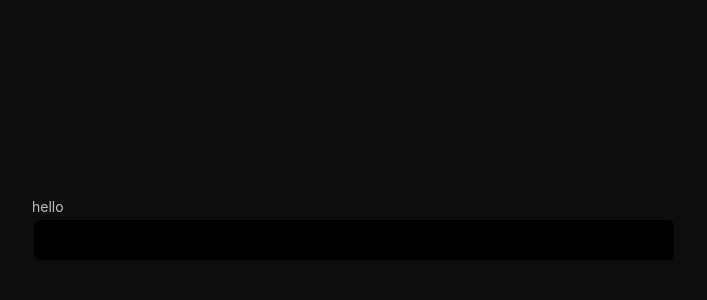
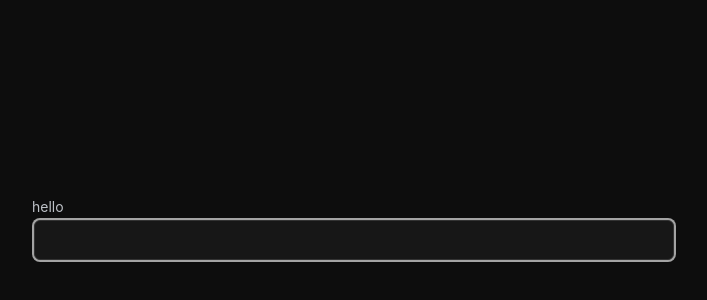
Before and after one commit to MarikaKonturova/inctagram-superadmin, a Next.js app: page /auth/login in a window 1280 px wide. Shown: the part 172-472 px from the top of the page, without its empty margins (286-993 px from the left). Built offline with nearby package versions, Linux system fonts and the light colour scheme.

Commit message:
SCRUM-344 feat: add input type and styles for them

```diff
--- a/src/shared/ui/input/Input.tsx
+++ b/src/shared/ui/input/Input.tsx
@@ -1,15 +1,40 @@
 // Input component extends from shadcnui - https://ui.shadcn.com/docs/components/input
 'use client'
 import { motion, useMotionTemplate, useMotionValue } from 'framer-motion'
-import { InputHTMLAttributes, forwardRef, useState } from 'react'
+import { ChangeEvent, ComponentProps, ComponentPropsWithoutRef, forwardRef, useState } from 'react'
+import { Eye, EyeOff, Search } from 'shared/assets/icons'
+import { Label } from 'shared/ui'
 import { cn } from 'shared/utils'
 
-export interface InputProps extends InputHTMLAttributes<HTMLInputElement> {}
+export interface InputProps extends ComponentPropsWithoutRef<'input'> {
+  errorMessage?: string
+  label?: string
+  labelProps?: ComponentProps<'label'>
+  onValueChange?: (value: string) => void
+  rootContainerProps?: ComponentProps<'div'>
+  type?: 'password' | 'search' | 'text'
+}
 
 export const Input = forwardRef<HTMLInputElement, InputProps>(
-  ({ className, type, ...props }, ref) => {
+  (
+    {
+      className,
+      errorMessage,
+      label,
+      labelProps,
+      onChange,
+      onValueChange,
+      placeholder,
+      rootContainerProps,
+      type,
+      value,
+      ...restProps
+    },
+    ref
+  ) => {
     const radius = 100 // change this to increase the rdaius of the hover effect
     const [visible, setVisible] = useState(false)
+    const [showPassword, setShowPassword] = useState(false)
 
     const mouseX = useMotionValue(0)
     const mouseY = useMotionValue(0)
@@ -21,9 +46,55 @@ export const Input = forwardRef<HTMLInputElement, InputProps>(
       mouseY.set(clientY - top)
     }
 
+    const isShowPasswordButton = type === 'password'
+    const isSearch = type === 'search'
+
+    const setShowPasswordHandler = () => setShowPassword(prevValue => !prevValue)
+
+    const getCurrentInputType = (type: InputProps['type'], showPassword: boolean) => {
+      if (type === 'password' && showPassword) {
+        return 'text'
+      }
+
+      return type
+    }
+
+    const currentInputType = getCurrentInputType(type, showPassword)
+
+    const onChangeHandler = (e: ChangeEvent<HTMLInputElement>) => {
+      onChange?.(e)
+      onValueChange?.(e.currentTarget.value)
+    }
+
+    const classNames = {
+      field: cn(
+        `
+       flex h-10 w-full  border-none bg-dark-500 border border-solid border-dark-300 text-light-100 shadow-input rounded-md px-3 py-2 text-sm  file:border-0 file:bg-transparent file:text-sm file:font-medium placeholder:text-neutral-400 dark:placeholder-text-neutral-600
+            focus-visible:outline-none focus-visible:ring-[2px] focus-visible:ring-neutral-400 dark:focus-visible:ring-neutral-600
+            disabled:cursor-not-allowed disabled:opacity-50
+          \tdark:shadow-[0px_0px_1px_1px_var(--neutral-700)]
+            group-hover/input:shadow-none transition duration-400`,
+        isSearch && 'pl-10',
+        className
+      ),
+      inputWrapper: 'relative p-[2px] rounded-lg transition duration-300 group/input',
+      label: cn('block mb-2 text-sm', restProps.disabled && 'opacity-50', labelProps?.className),
+      passwordButton: cn(
+        'absolute inset-y-0 right-0 flex items-center px-3 text-sm',
+        restProps.disabled && 'opacity-50'
+      ),
+      rootContainer: cn('w-full min-w-[330px]', rootContainerProps?.className),
+      searchIcon: cn(
+        'absolute left-3 top-1/2 transform -translate-y-1/2',
+        restProps.disabled && 'opacity-50'
+      ),
+    }
+
     return (
+      <div className={classNames.rootContainer}>
+        {label && <Label>{label}</Label>}
         <motion.div
-        className={'p-[2px] rounded-lg transition duration-300 group/input'}
+          className={classNames.inputWrapper}
           onMouseEnter={() => setVisible(true)}
           onMouseLeave={() => setVisible(false)}
           onMouseMove={handleMouseMove}
@@ -37,21 +108,31 @@ export const Input = forwardRef<HTMLInputElement, InputProps>(
       `,
           }}
         >
+          {isSearch && <Search className={classNames.searchIcon} />}
           <input
-          className={cn(
-            `flex h-10 w-full border-none bg-dark-900 text-light-100 shadow-input rounded-md px-3 py-2 text-sm  file:border-0 file:bg-transparent file:text-sm file:font-medium placeholder:text-neutral-400 dark:placeholder-text-neutral-600
-            focus-visible:outline-none focus-visible:ring-[2px]  focus-visible:ring-neutral-400 dark:focus-visible:ring-neutral-600
-            disabled:cursor-not-allowed disabled:opacity-50
-          	dark:shadow-[0px_0px_1px_1px_var(--neutral-700)]
-            group-hover/input:shadow-none transition duration-400
-           `,
-            className
+            autoFocus
+            className={classNames.field}
+            onChange={onChangeHandler}
+            placeholder={placeholder}
+            ref={ref}
+            type={currentInputType}
+            value={value}
+            {...restProps}
+          />
+
+          {isShowPasswordButton && (
+            <button
+              className={classNames.passwordButton}
+              disabled={restProps.disabled}
+              onClick={setShowPasswordHandler}
+              type={'button'}
+            >
+              {showPassword ? <Eye /> : <EyeOff />}
+            </button>
           )}
-          ref={ref}
-          type={type}
-          {...props}
-        />
         </motion.div>
+        {errorMessage && <span>{errorMessage}</span>}
+      </div>
     )
   }
 )
```
Lines whose indentation alone changed are shown as unchanged.
